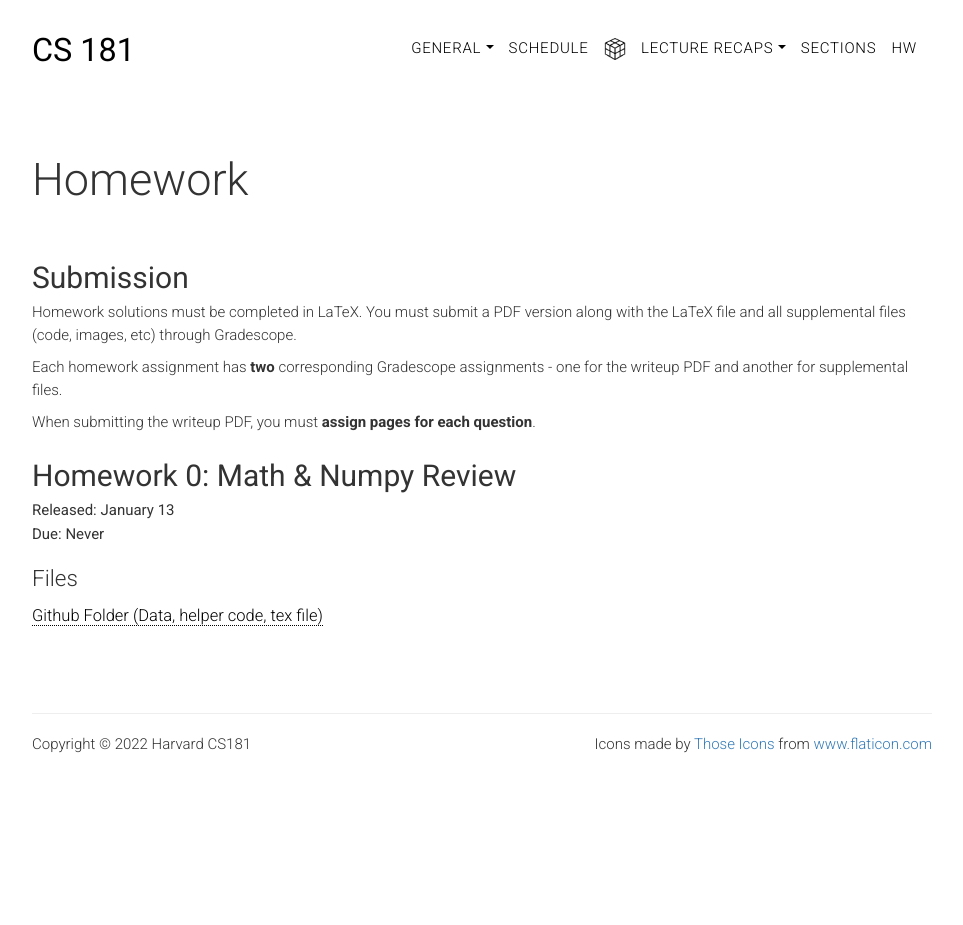
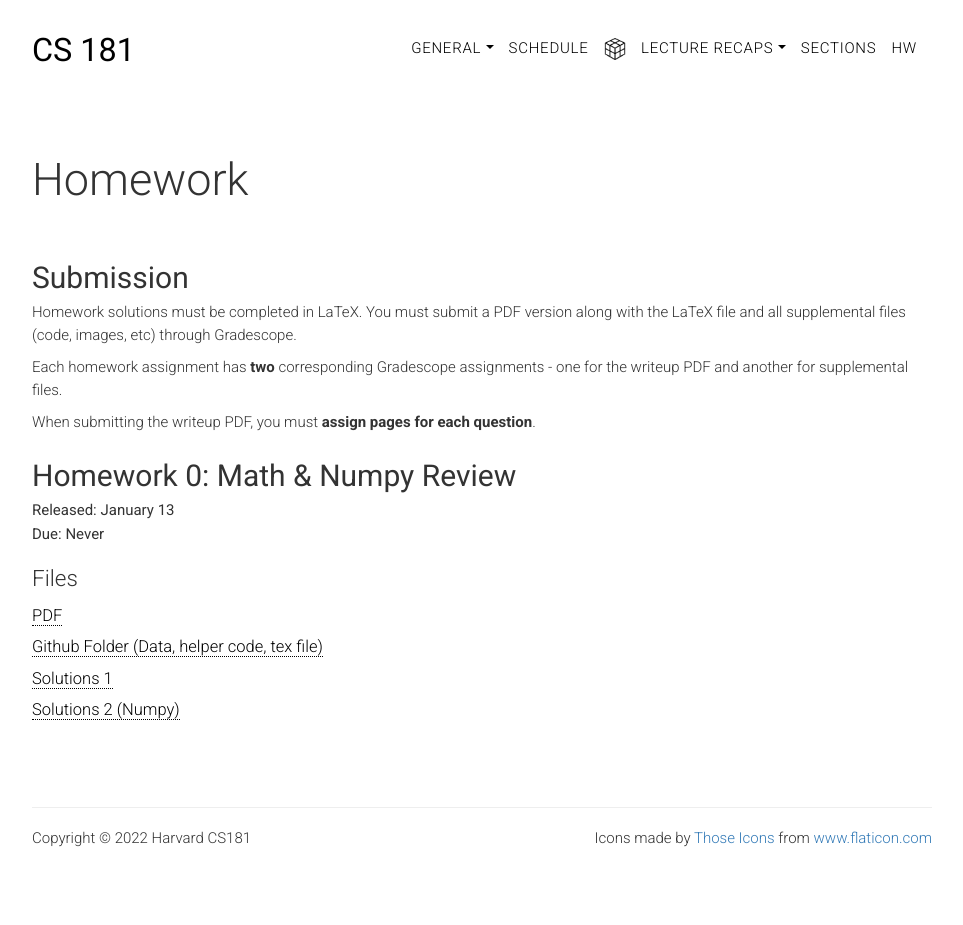
Before and after one commit to harvard-ml-courses/cs181-web, a Jekyll site: the page built from homework.html, in a window 1280 px wide. Shown: the whole page, without its empty margins (158-1121 px from the left). Built offline with Jekyll 4.4.1, drawn with Linux system fonts in a browser that asks for light colours; before the commit the page ends 900 px from its top, so only the background shows below that.

Commit message:
Link to solutions

```diff
--- a/homework.html
+++ b/homework.html
@@ -24,8 +24,14 @@ weight: 0
         <p class="head-subtitle">Due: Never </p>
         <h3>Files</h3>
         <ul class="lists">
+            <li><a href="https://github.com/harvard-ml-courses/cs181-s22-homeworks/tree/main/HW0/hw0.pdf" target="_blank">
+                PDF  </a></li>
             <li><a href="https://github.com/harvard-ml-courses/cs181-s22-homeworks/tree/main/HW0" target="_blank">
                 Github Folder (Data, helper code, tex file) </a></li>
+            <li><a href="https://github.com/harvard-ml-courses/cs181-s22-homeworks/tree/main/HW0/hw0_solutions.pdf" target="_blank">
+                Solutions 1  </a></li>
+            <li><a href="https://github.com/harvard-ml-courses/cs181-s22-homeworks/tree/main/HW0/solutions/hw0_solutions_2.pdf" target="_blank">
+                Solutions 2 (Numpy)  </a></li>
         </ul>
 
         <!-- Examples for releasing homeworks. DO NOT POST Homework Solutions on the Github -->
```
